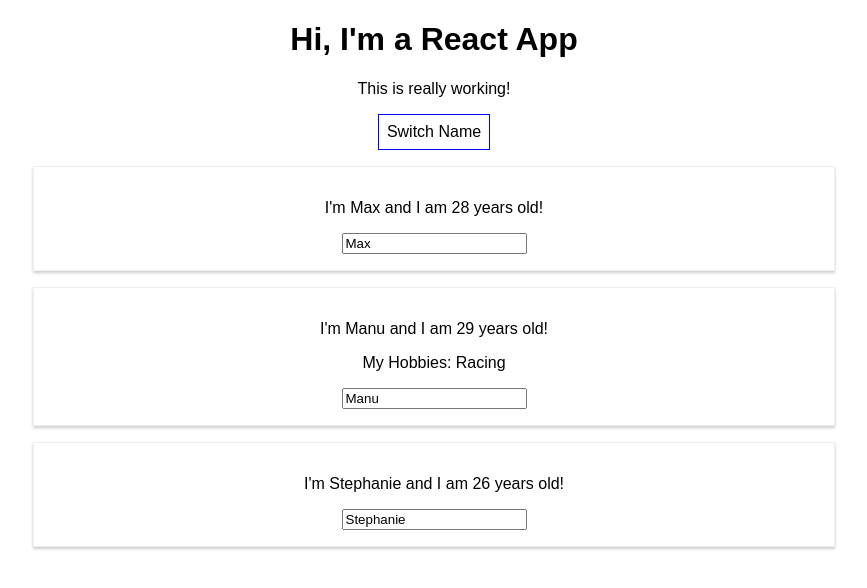
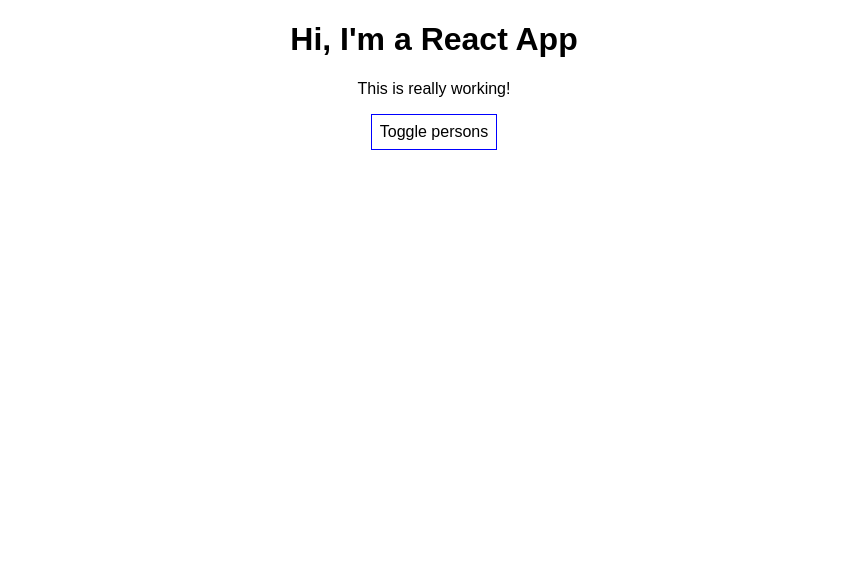
Before and after one commit to pdrobyshev/react-complete-guide, a React (Create React App) app: page / in a window 1280 px wide. Shown: the top 588 px of the page, without its empty margins (206-1073 px from the left). Built offline with nearby package versions, Linux system fonts and the light colour scheme.

Commit message:
Added map to dynamically create components Added remove component function in immutable way

```diff
--- a/src/App.js
+++ b/src/App.js
@@ -9,17 +9,8 @@
             {name: 'Manu', age: 29},
             {name: 'Stephanie', age: 26}
         ],
-        otherState: 'some other value'
-    };
-
-    switchNameHandler = (newName) => {
-        this.setState({
-            persons: [
-                {name: newName, age: 28},
-                {name: 'Manu', age: 29},
-                {name: 'Stephanie', age: 27}
-            ]
-        });
+        otherState: 'some other value',
+        showPersons: false
     };
 
     nameChangedHandler = (event) => {
@@ -32,6 +23,18 @@
         });
     };
 
+    deletePersonHandler = (personIndex) => {
+        // const persons = this.state.persons.slice();
+        const persons = [...this.state.persons];
+        persons.splice(personIndex, 1);
+        this.setState({persons: persons});
+    };
+
+    togglePersonsHandler = () => {
+        const doesShow = this.state.showPersons;
+        this.setState({showPersons: !doesShow});
+    };
+
     render() {
         const style = {
             backgroundColor: 'white',
@@ -41,28 +44,35 @@
             cursor: 'pointer'
         };
 
+        let persons = null;
+
+        if (this.state.showPersons) {
+            persons = (
+                <div>
+                    {
+                        this.state.persons.map((person, index) => {
+                            return <Person
+                                click={() => this.deletePersonHandler(index)}
+                                name={person.name}
+                                age={person.age}/>
+                        })
+                    }
+                </div>
+            );
+        }
+
         return (
             <div className="App">
                 <h1>Hi, I'm a React App</h1>
                 <p>This is really working!</p>
+
                 <button
                     style={style}
-                    onClick={() => this.switchNameHandler('Maximilian!!')}>
-                    Switch Name
+                    onClick={this.togglePersonsHandler}>
+                    Toggle persons
                 </button>
-                <Person
-                    name={this.state.persons[0].name}
-                    age={this.state.persons[0].age}/>
-                <Person
-                    name={this.state.persons[1].name}
-                    age={this.state.persons[1].age}
-                    click={this.switchNameHandler.bind(this, 'Max!')}
-                    changed={this.nameChangedHandler}>
-                    My Hobbies: Racing
-                </Person>
-                <Person
-                    name={this.state.persons[2].name}
-                    age={this.state.persons[2].age}/>
+
+                {persons}
             </div>
         );
         // return React.createElement('div', {className: 'App'}, React.createElement('h1', null, 'Does this work now?'));
```
Also changed, not shown: package.json (line endings or trailing spaces).
